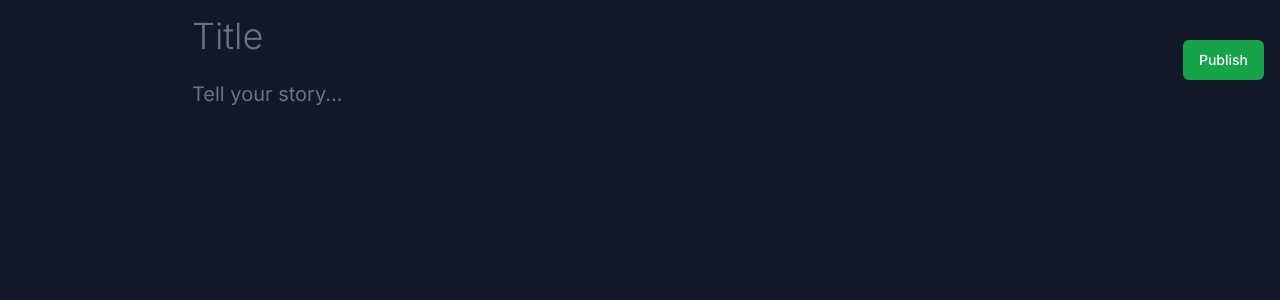
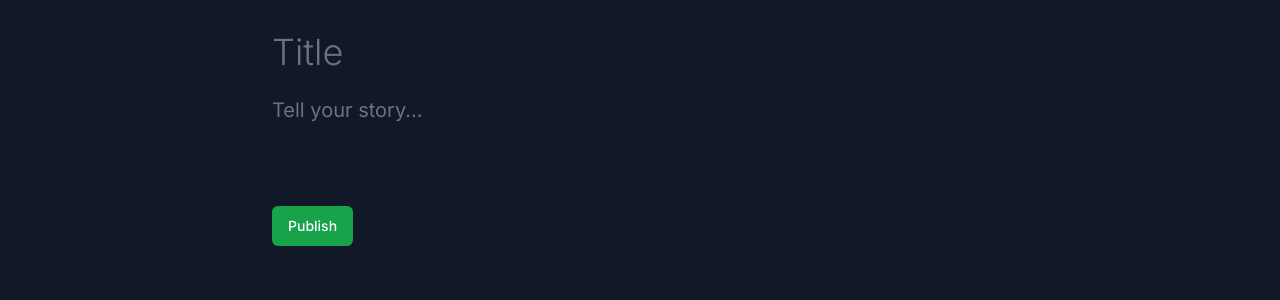
Before and after one commit to notcodesid/blogs, a Next.js app in the folder client/: page /create in a window 1280 px wide. Shown: the top 300 px of the page. Built offline with nearby package versions, Linux system fonts and the light colour scheme.

Commit message:
added create blog page

```diff
--- a/client/app/create/page.tsx
+++ b/client/app/create/page.tsx
@@ -1,11 +1,12 @@
 'use client'
 
-import { useState } from 'react'
+import { useState, useRef, useEffect } from 'react'
 import { Button } from "@/components/ui/button"
 
 export default function CreateBlog() {
   const [title, setTitle] = useState('')
   const [content, setContent] = useState('')
+  const textareaRef = useRef<HTMLTextAreaElement>(null)
 
   const handleSubmit = (e: React.FormEvent) => {
     e.preventDefault()
@@ -16,9 +17,16 @@ export default function CreateBlog() {
     setContent('')
   }
 
+  useEffect(() => {
+    if (textareaRef.current) {
+      textareaRef.current.style.height = 'auto'
+      textareaRef.current.style.height = `${textareaRef.current.scrollHeight}px`
+    }
+  }, [content])
+
   return (
-    <div className="min-h-screen bg-gray-900 text-gray-100 p-4">
-      <form onSubmit={handleSubmit} className="max-w-4xl mx-auto space-y-6">
+    <div className="min-h-screen bg-gray-900 text-gray-100">
+      <form onSubmit={handleSubmit} className="max-w-3xl mx-auto px-4 py-8 space-y-6">
         <input
           value={title}
           onChange={(e) => setTitle(e.target.value)}
@@ -26,12 +34,13 @@ export default function CreateBlog() {
           className="w-full bg-transparent text-4xl font-light text-gray-300 placeholder-gray-500 focus:outline-none"
         />
         <textarea
+          ref={textareaRef}
           value={content}
           onChange={(e) => setContent(e.target.value)}
           placeholder="Tell your story..."
-          className="w-full bg-transparent text-xl text-gray-300 placeholder-gray-500 focus:outline-none min-h-[calc(100vh-200px)] resize-none"
+          className="w-full bg-transparent text-xl text-gray-300 placeholder-gray-500 focus:outline-none resize-none overflow-hidden"
         />
-        <div className="fixed top-4 right-4">
+        <div className="pt-6">
           <Button type="submit" className="bg-green-600 hover:bg-green-700 text-white">
             Publish
           </Button>
```
